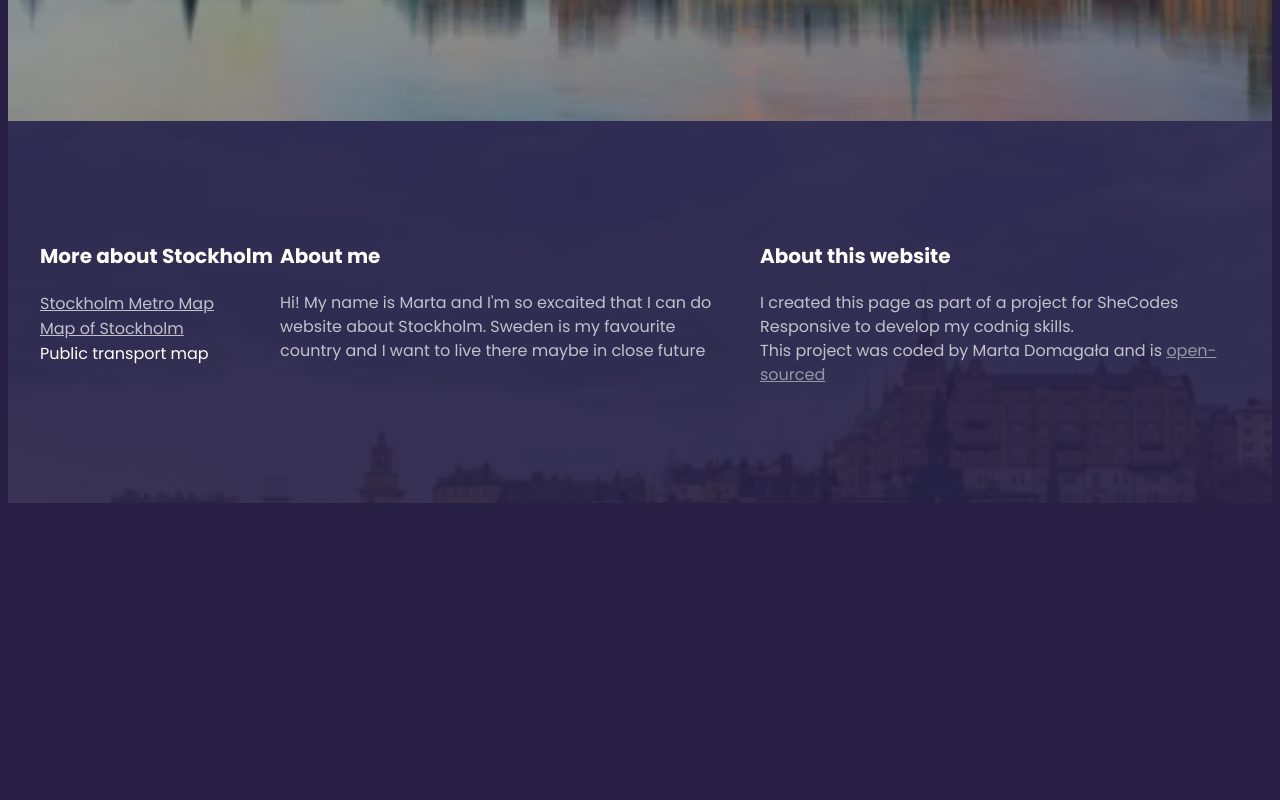
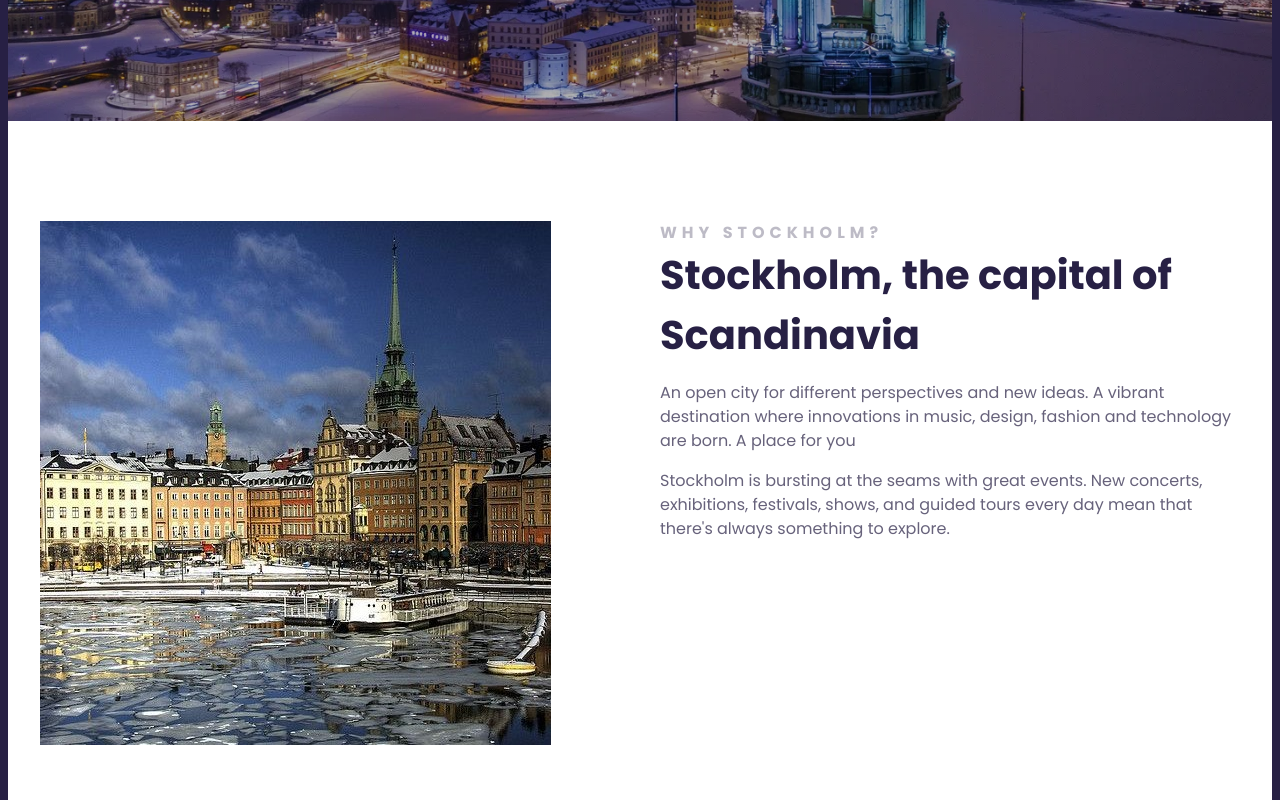
Before and after one commit to Marbowle/stockholm-travel-project, a plain HTML site: page index.html in a window 1280 px wide. Shown: the part 600-1400 px from the top of the page. Before the commit the page ends 1111 px from the top, so only its background shows below. Drawn offline with Linux system fonts and the light colour scheme.

Commit message:
Added main with content and some styling

```diff
--- a/index.html
+++ b/index.html
@@ -22,9 +22,34 @@
         <a href="#more">Learn more</a>
       </header>
     </div>
+    <main>
+      <section class="grid grid-2-columns">
+        <div>
+          <img
+            src="images/frozen-stockholm.jpg"
+            alt="Stockholm buildings"
+            class="img-responsive"
+          />
+        </div>
+        <div>
+          <h2>Why Stockholm?</h2>
+          <h3>Stockholm, the capital of Scandinavia</h3>
+          <p>
+            An open city for different perspectives and new ideas. A vibrant
+            destination where innovations in music, design, fashion and
+            technology are born. A place for you
+          </p>
+          <p>
+            Stockholm is bursting at the seams with great events. New concerts,
+            exhibitions, festivals, shows, and guided tours every day mean that
+            there's always something to explore.
+          </p>
+        </div>
+      </section>
+    </main>
     <footer>
       <div class="container">
-        <section class="grid">
+        <section class="grid grid-3-columns-with-first-narrow">
           <div>
             <h3>More about Stockholm</h3>
             <ul>
--- a/src/style.css
+++ b/src/style.css
@@ -8,16 +8,26 @@ body {
 }
 .grid {
   display: grid;
+  grid-gap: 40px;
+}
+.img-responsive {
+  max-width: 100%;
+}
+.grid-2-columns {
+  grid-template-columns: 1fr 1fr;
+}
+.grid-3-columns-with-first-narrow {
   grid-template-columns: 1fr 2fr 2fr;
 }
 section {
   max-width: 1200px;
   margin: 0 auto;
+  padding: 100px 0;
 }
 
 header {
   background-image: linear-gradient(rgba(0, 0, 0, 0.3), rgba(0, 0, 0, 0.3)),
-    url("../images/stockholm.jpg");
+    url("../images/stockholm-view.jpg");
   background-repeat: no-repeat;
   background-size: cover;
   color: white;
@@ -37,7 +47,7 @@ header h2 {
   margin: 0;
 }
 header h3 {
-  font-weight: 9700;
+  font-weight: 900;
   font-size: 24px;
   line-height: 1.5;
   letter-spacing: 5px;
@@ -56,6 +66,33 @@ header a {
   text-transform: uppercase;
   background: white;
   text-decoration: none;
+}
+main {
+  background-color: white;
+}
+main h2 {
+  font-weight: 700;
+  font-size: 16px;
+  line-height: 1.5;
+  margin: 0;
+  letter-spacing: 5px;
+  color: #272044;
+  opacity: 0.3;
+  text-transform: uppercase;
+}
+main h3 {
+  font-weight: 700;
+  font-size: 40px;
+  line-height: 1.5;
+  color: #272044;
+  margin: 0;
+}
+main p {
+  font-weight: 400;
+  font-size: 16px;
+  line-height: 1.5;
+  color: #272044;
+  opacity: 0.7;
 }
 footer {
   color: white;
@@ -77,7 +114,6 @@ footer p {
   font-weight: 400;
   font-size: 16px;
   opacity: 0.7;
-  margin-right: 20px;
   line-height: 24px;
 }
 footer ul {
@@ -92,7 +128,7 @@ footer a {
   color: white;
   opacity: 0.7;
 }
-@media (max-width: 900px) {
+@media (max-width: 960px) {
   header {
     padding: 60px 0;
   }
@@ -105,4 +141,11 @@ footer a {
   header h3 {
     font-size: 12px;
   }
+  .grid {
+    grid-template-columns: 1fr;
+    grid-gap: 20px;
+  }
+  section {
+    padding: 30px;
+  }
 }
```
Also changed, not shown: images/frozen-stockholm.jpg (added), images/stockholm-buildings.jpg (added), images/stockholm-main.jpg, images/stockholm-view.jpg (added).
